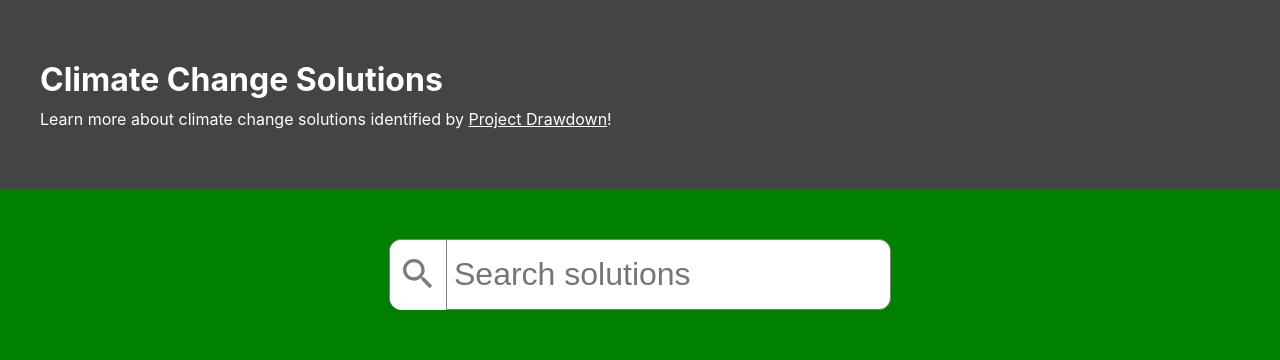
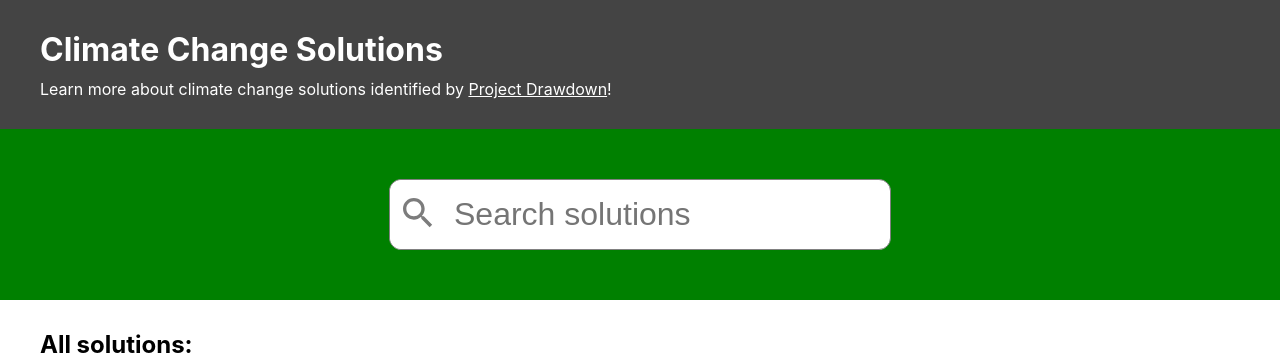
Before and after one commit to code-by-mandy/cc-solutions, a React (Create React App) app: page / in a window 1280 px wide. Shown: the top 360 px of the page. Built offline with nearby package versions, Linux system fonts and the light colour scheme; no server answers; the database is empty; the HTML template or start-up script is replaced by a standard one.

Commit message:
minor styles edit

```diff
--- a/src/index.css
+++ b/src/index.css
@@ -40,7 +40,7 @@ main {
 }
 
 header {
-  padding: 50px 30px;
+  padding: 30px;
   background-color: #444;
   color: #fff;
 }
@@ -91,8 +91,7 @@ form input {
   margin-top: 1px;
   margin-left: 1px;
   background-color: #fff;
-  padding: 0.9em 0.5em 0.75em;
-  border-right: 1px solid gray;
+  padding: 0.82em 0.5em 0.75em;
   border-radius: 12px 0 0 12px;
 }
 
@@ -165,7 +164,7 @@ ul {
 @media (min-width: 72em) {
 
   header {
-    padding: 60px 0;
+    padding: 30px 0;
   }
   .results {
     margin: 0;
```
